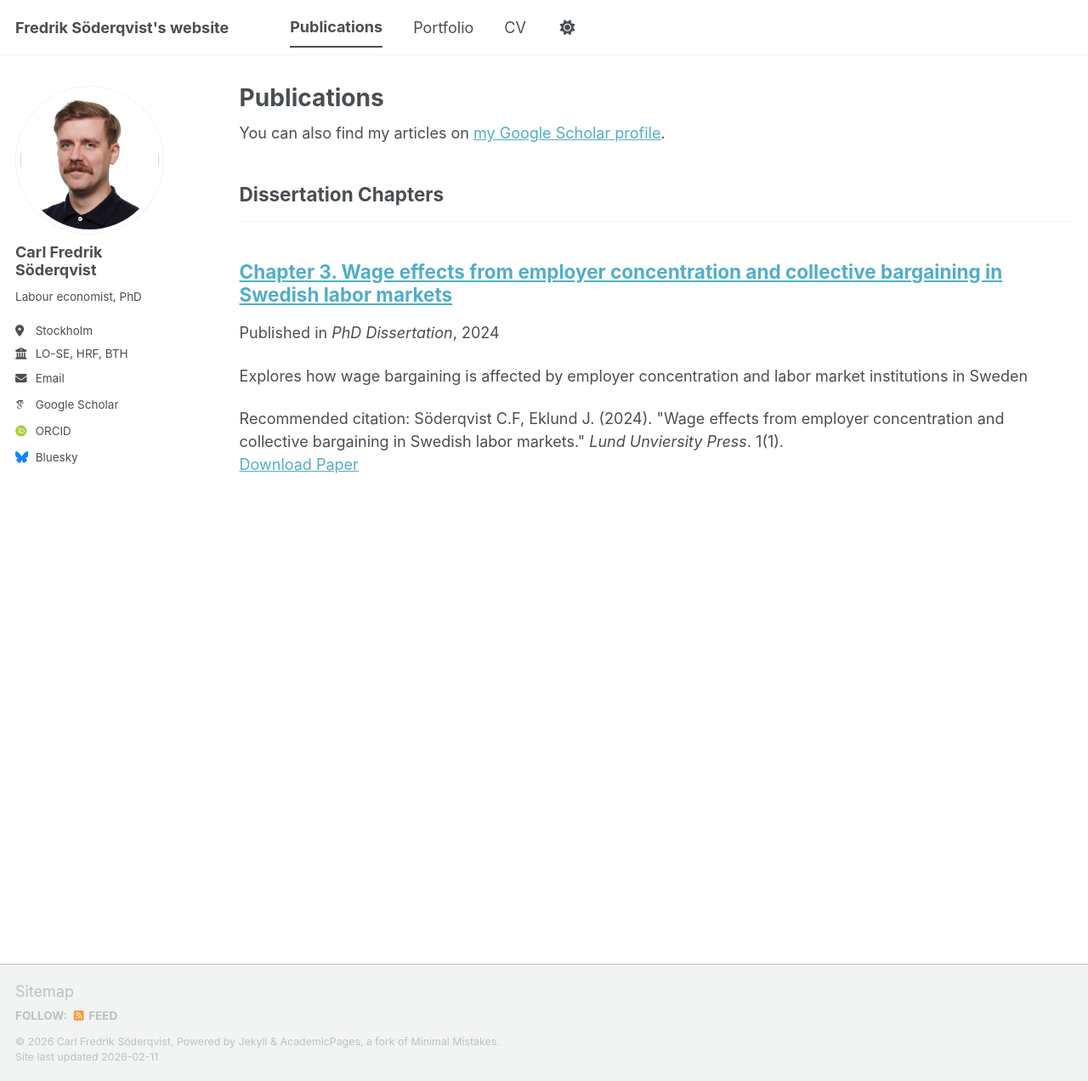
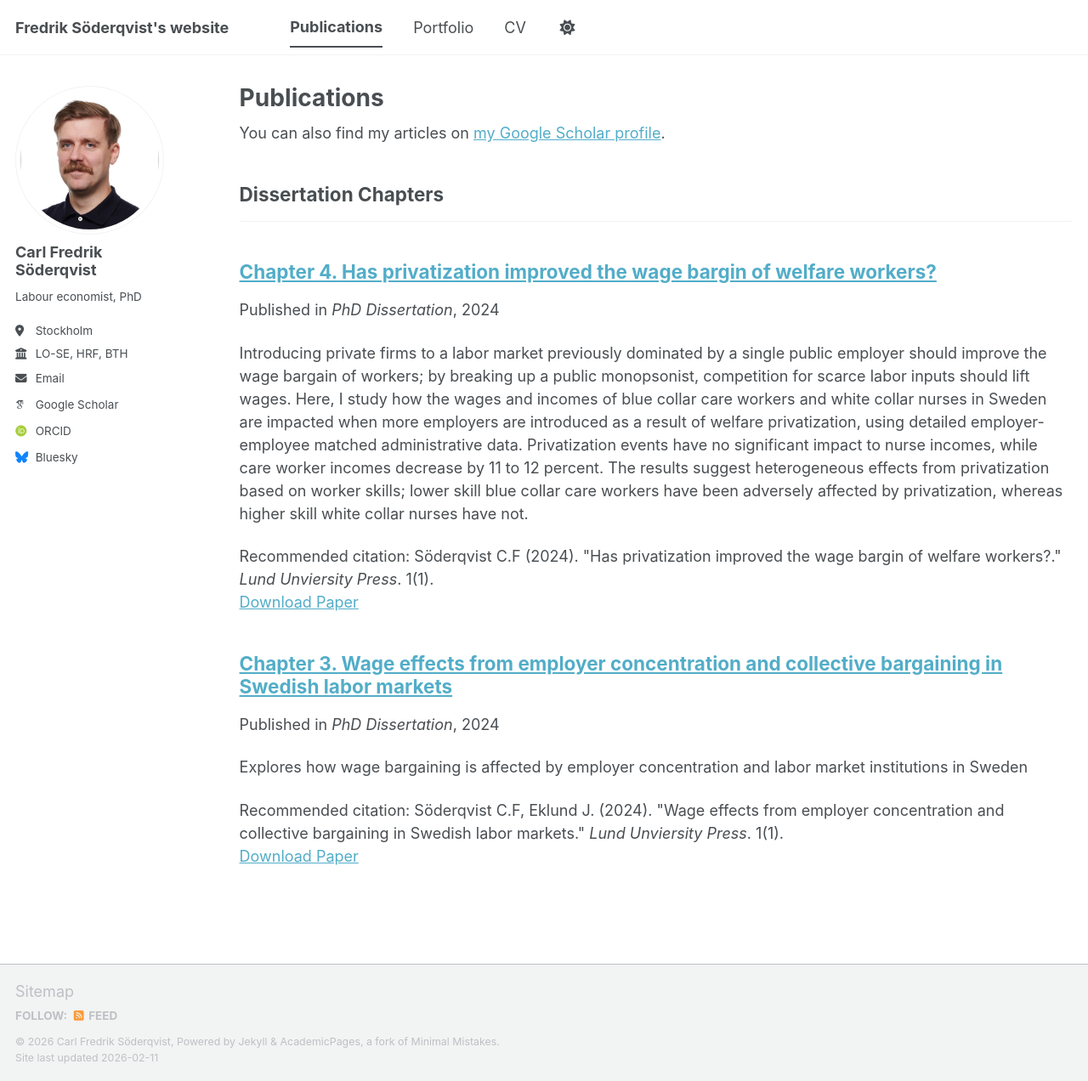
Before and after one commit to soedda/FSoderqvist_website, a Jekyll site: the page built from _pages/publications.html, in a window 1280 px wide and 1272 px high. Shown: the whole window at 85% size. Built offline with Jekyll 4.4.1, drawn with Linux system fonts in a browser that asks for light colours; some web fonts are replaced; a script bundle is joined from its source files by our own code; library files that are not in the unit come from our copies.

Commit message:
Update dissertation_ch4.md

```diff
--- a/_publications/dissertation_ch4.md
+++ b/_publications/dissertation_ch4.md
@@ -3,7 +3,7 @@
 collection: publications
 category: dissertation
 permalink: /publication/2024-06-12
-excerpt: 'Introducing private firms to a labor market previously dominated by a single public employer should improve the wage bargain of workers; by breaking up a public monopsonist, competition for scarce labor inputs should lift wages closer to competitive rates. Here, I study how the wages and incomes of blue collar care workers and white collar nurses in Sweden are impacted when more employers are introduced as a result of welfare privatization, using detailed employer-employee matched administrative data. Privatization events have no significant impact to nurses incomes, while care workers' incomes decrease by 11 to 12 percent. The results suggest heterogeneous effects from privatization based on worker skills; lower skill blue collar care workers have been adversely affected by privatization, whereas higher skill white collar nurses have not.'
+excerpt: 'Introducing private firms to a labor market previously dominated by a single public employer should improve the wage bargain of workers; by breaking up a public monopsonist, competition for scarce labor inputs should lift wages. Here, I study how the wages and incomes of blue collar care workers and white collar nurses in Sweden are impacted when more employers are introduced as a result of welfare privatization, using detailed employer-employee matched administrative data. Privatization events have no significant impact to nurse incomes, while care worker incomes decrease by 11 to 12 percent. The results suggest heterogeneous effects from privatization based on worker skills; lower skill blue collar care workers have been adversely affected by privatization, whereas higher skill white collar nurses have not.'
 date: 2024-06-12
 venue: 'PhD Dissertation'
 # slidesurl: 'https://academicpages.github.io/files/slides1.pdf'
```
